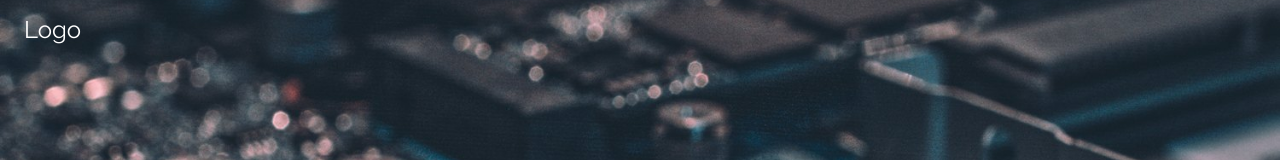
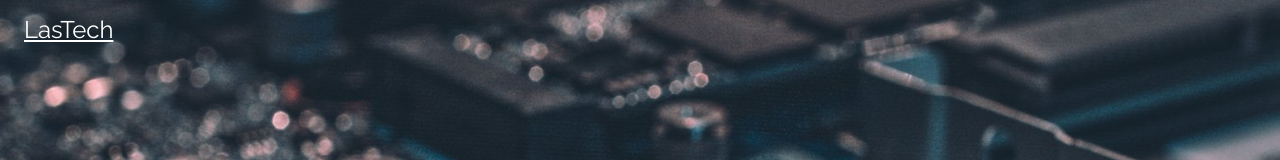
Before and after one commit to Ofertonestetones/Ofertonestetones, a plain HTML site: page Proximamente.html in a window 1280 px wide. Shown: the top 160 px of the page. Drawn offline with nearby package versions, Linux system fonts and the light colour scheme.

Commit message:
Update Proximamente.html

```diff
--- a/Proximamente.html
+++ b/Proximamente.html
@@ -18,9 +18,9 @@ body, html {height: 100%}
 <body>
 
 <div class="bgimg w3-display-container w3-animate-opacity w3-text-white">
-  <div class="w3-display-topleft w3-padding-large w3-xlarge">
-    Logo
-  </div>
+  <a href="https://ofertonestetones.github.io/Ofertonestetones/Intel%20I4"class="w3-display-topleft w3-padding-large w3-xlarge">
+    LasTech
+  </a>
   <div class="w3-display-middle">
     <h1 class="w3-jumbo w3-animate-top">Proximamente</h1>
     <hr class="w3-border-grey" style="margin:auto;width:40%">
```
